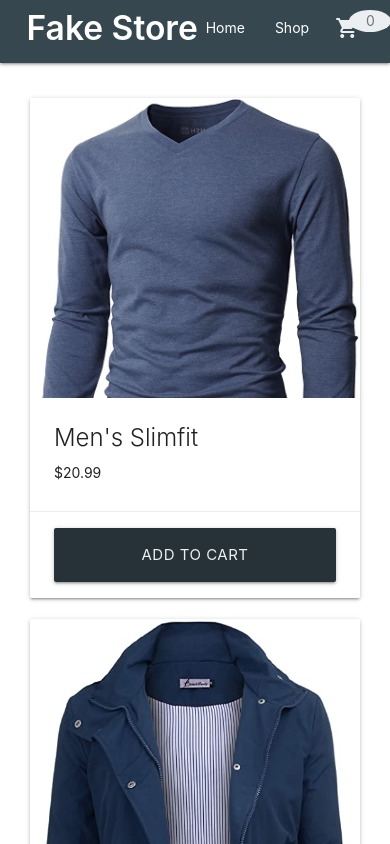
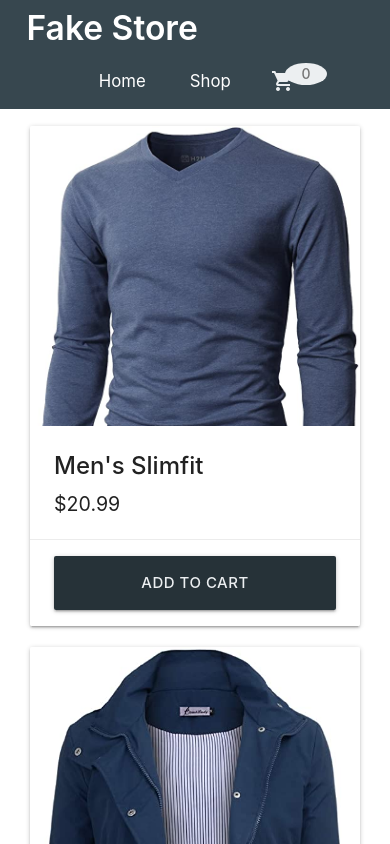
Before and after one commit to Ericjr688/shopping-cart, a React (Create React App) app: page /shop in a window 390 px wide. Shown: the top 844 px of the page. Built offline with nearby package versions, Linux system fonts and the light colour scheme.

Commit message:
Touchups to make the website responsive

```diff
--- a/src/App.css
+++ b/src/App.css
@@ -37,6 +37,11 @@ nav div.nav-wrapper .shopping-cart-icon:hover {
 nav span.badge {
   position: absolute;
   top: 10px;
+  font-weight: 500;
+}
+
+nav ul.right a{
+  font-size: 1.2rem;
 }
 
 /* Homepage */
@@ -68,11 +73,15 @@ nav span.badge {
 
 .cart {
   height: 100vh;
-  width: max(35vw, 400px);
+  width: max(40vw, 400px);
   position: fixed;
   top: 0;
   right:0;
   padding: 0 2.2rem;
+}
+
+.cart h4, .cart h5, .cart a {
+  font-weight: 700;
 }
 
 .cart #cart-close{
@@ -87,9 +96,15 @@ nav span.badge {
   max-height: 60%;
 }
 
+.cart .cart-product-view .cart-p-title{
+  font-weight: 700;
+}
+
 .cart .cart-product-view .cart-view-row{
   height: 12rem;
   padding: 2rem;
+  overflow: hidden;
+  background-color: inherit;
 }
 
 
@@ -106,18 +121,16 @@ nav span.badge {
   display: flex;
   flex-direction: column;
   font-size: var(--small-font);
+  justify-content: center;
 }
 
 .cart .cart-product-view .cart-view-row .cart-product-description .quantity-container{
-  height: 100%;
-  display: flex;
-  align-items: center;
-  margin: 0;
+  height: 2rem;
   gap: 1.5rem;
 }
 
 .cart .cart-product-view .cart-view-row .cart-product-description button{
-  height: 50%;
+  height: 100%;
   width: 20%;
   display: flex;
   align-items: center;
@@ -126,7 +139,7 @@ nav span.badge {
 }
 
 .cart .cart-product-view .cart-view-row .cart-product-description *{
-  margin: .5rem 0rem;
+  margin: .4rem 0rem;
   justify-content: center;
   display: flex;
 }
@@ -135,9 +148,62 @@ nav span.badge {
   font-size: var(--medium-font) !important;
 }
 
+.product-container .card-content .card-title{
+  font-weight: 500;
+}
+
+.product-container .card-content .product-price{
+  font-weight: 400;
+  font-size: 1.4rem;
+}
+
+.product-container .card-action button{
+  font-weight: 500;
+}
+
 @media ( max-width: 992px ) {
   .homepage .left *{
     text-align: center;
 
   }
 }
+
+@media (max-width: 500px ) {
+  :root {
+    --nav-height: 3.8rem;
+  }
+
+  #nav-mobile {
+    position:fixed;
+    top: var(--nav-height);
+    display: flex;
+    justify-content: center;
+    width: 100vw;
+    float: none !important;
+    gap: 1rem;
+  }
+
+  nav{
+    position: fixed;
+    z-index: 2;
+  }
+
+  .nav-wrapper {
+    display: flex;
+    justify-content: center;
+  }
+
+  nav .brand-logo {
+    justify-self: center;
+    left: auto;
+  }
+
+  .background, .shop {
+    padding-top: 8.5rem;
+  }
+
+  .cart {
+    z-index: 3;
+    width: 100vw;
+  }
+}
--- a/src/Components/Product.js
+++ b/src/Components/Product.js
@@ -20,13 +20,14 @@ export default function Product(props) {
         </div>
         <div className="card-content">
           <span className="card-title">{props.title}</span>
-          <p>${props.price}</p>
+          <p className='product-price'>${props.price}</p>
         </div>
         <div className="card-action">
           <button
             type='button'
             className="btn-large col s12 blue-grey darken-4 blue-grey-text text-lighten-5"
-            onClick={btnClickHandler}>Add to Cart
+            onClick={btnClickHandler}>
+              Add to Cart
           </button>
         </div>
       </div>
--- a/src/Components/ProductCartView.js
+++ b/src/Components/ProductCartView.js
@@ -22,7 +22,7 @@ export default function ProductCartView(props) {
       <div className='col s8 right cart-product-description'>
         <p className=' cart-p-title '>{props.title}</p>
         <p className=' cart-p-price'>${props.price}</p>
-        <div className='row quantity-container'>
+        <div className='quantity-container center'>
           <button className='q-button' onClick={decreaseQuantityBtnHandler} ><i className="material-icons">remove</i></button>
           <div className=''>{props.quantity }</div>
           <button className='q-button' onClick={increaseQuantityBtnHandler} ><i className="material-icons">add</i></button>
--- a/src/NavBar.js
+++ b/src/NavBar.js
@@ -6,7 +6,7 @@ export default function NavBar(props) {
     <nav className='blue-grey darken-3 blue-grey-text text-lighten-5'>
       <div className='nav-wrapper container'>
         <Link className='brand-logo left large-font-size' to='/'>Fake Store</Link>
-        <ul id="nav-mobile" className="right">
+        <ul id="nav-mobile" className="right blue-grey darken-3">
           <li><Link to='/'>Home</Link></li>
           <li><Link to='/shop'>Shop</Link></li>
           <li className='shopping-cart-icon' onClick={props.toggleCart}>
--- a/src/Pages/Shop.js
+++ b/src/Pages/Shop.js
@@ -4,7 +4,7 @@ import Product from '../Components/Product'
 
 export default function Shop(props) {
   return (
-    <div className='container'>
+    <div className='shop container'>
       <div className='product-container'>
         <div className='row'>
           {props.products.map((product, index) => (
```
